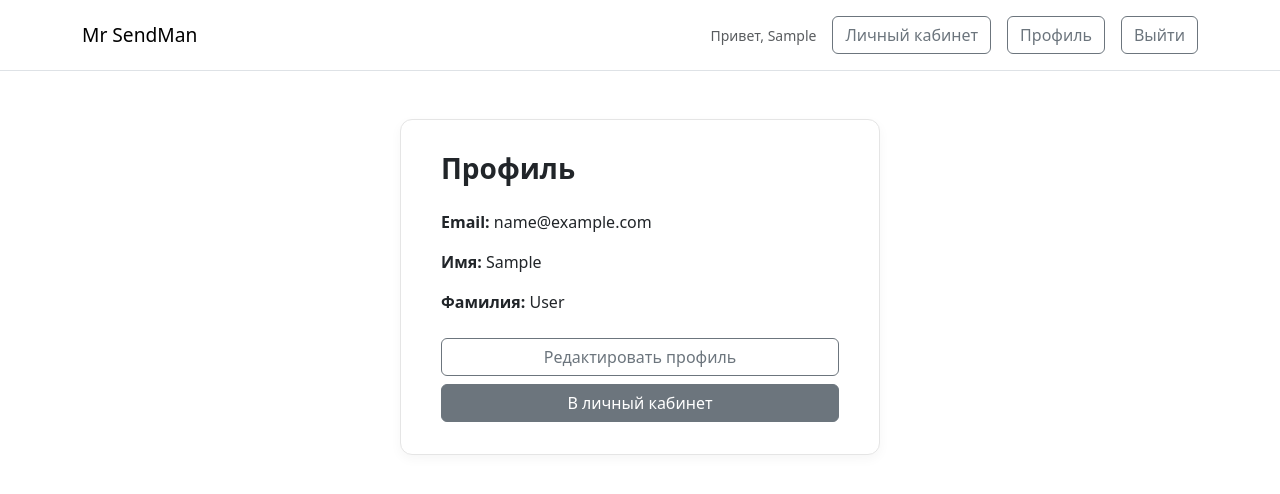
After one commit to newfatto/mrsendman, a Django app: page /users/profile/ in a window 1280 px wide. The commit adds this page. Shown: the top 494 px of the page. Run offline with Django 5.2, Linux system fonts and the light colour scheme; the visitor is signed in with stand-in values (Sample User, id 1); some libraries are stand-ins or nearby versions.

Commit message:
Обеспечена функциональность приложения users: формы, контроллеры, маршруты, шаблоны

```diff
--- a/config/settings.py
+++ b/config/settings.py
@@ -109,10 +109,10 @@ EMAIL_HOST_USER = os.getenv("EMAIL_HOST_USER")
 EMAIL_HOST_PASSWORD = os.getenv("EMAIL_HOST_PASSWORD")
 DEFAULT_FROM_EMAIL = EMAIL_HOST_USER
 
-# LOGIN_REDIRECT_URL = "/"
-# LOGOUT_REDIRECT_URL = "/"
+LOGIN_REDIRECT_URL = "lk"
+LOGOUT_REDIRECT_URL = "/"
 
-# LOGIN_URL = "users:login"
+LOGIN_URL = "users:login"
 
 CACHE_ENABLED = True
 if CACHE_ENABLED:
--- a/mailings/templates/base.html
+++ b/mailings/templates/base.html
@@ -55,6 +55,56 @@
             background-color: #f8f9fa;
             margin-left: 0.25rem;
         }
+
+        /* ---- Общий стиль страниц с формами ---- */
+
+        .form-page {
+            max-width: 480px;
+            margin: 3rem auto 4rem auto;  /* центрируем и даём отступы сверху/снизу */
+        }
+
+        .form-card {
+            background-color: #ffffff;
+            border: 1px solid #e5e5e5;
+            border-radius: 12px;
+            padding: 2rem 2.5rem;
+            box-shadow: 0 4px 12px rgba(0, 0, 0, 0.04);
+        }
+
+        .form-title {
+            font-size: 1.75rem;
+            font-weight: 600;
+            margin-bottom: 1.5rem;
+        }
+
+        .form-actions {
+            margin-top: 1.5rem;
+        }
+
+        /* Основная серая кнопка */
+        .custom-main-btn {
+        background-color: #6c757d !important;
+        border-color: #6c757d !important;
+        color: #ffffff !important;
+        }
+
+.custom-main-btn:hover {
+    background-color: #5a6268 !important;
+    border-color: #545b62 !important;
+}
+
+/* Контурная кнопка */
+.custom-outline-btn {
+    border-color: #6c757d !important;
+    color: #6c757d !important;
+}
+
+.custom-outline-btn:hover {
+    background-color: #f2f2f2 !important;
+    color: #6c757d !important;
+    border-color: #6c757d !important;
+}
+
     </style>
 </head>
 <body>
--- a/mailings/templates/header.html
+++ b/mailings/templates/header.html
@@ -1,13 +1,48 @@
 <!-- Верхняя панель -->
-<header class="py-3 border-bottom">
+<header class="py-3 border-bottom bg-white">
     <div class="container d-flex justify-content-between align-items-center">
-        <!-- Кнопка на главную -->
-        <a href="#" class="brand-title">Mr SendMan</a>
 
-        <!-- Вход / Регистрация -->
-        <div class="d-flex gap-2">
-            <a href="#" class="btn btn-outline-secondary">Вход</a>
-            <a href="#" class="btn btn-outline-secondary">Регистрация</a>
+        <!-- Лого / кнопка домой -->
+        <a href="/" class="brand-title">Mr SendMan</a>
+
+        <!-- Правая панель -->
+        <div class="d-flex align-items-center gap-3">
+
+            {% if user.is_authenticated %}
+                <span class="text-muted small">
+                    Привет, {{ user.first_name|default:user.email }}
+                </span>
+
+                <a href="{% url 'users:lk' %}"
+                   class="btn btn-outline-secondary custom-outline-btn">
+                    Личный кабинет
+                </a>
+
+                <a href="{% url 'users:profile' %}"
+                   class="btn btn-outline-secondary custom-outline-btn">
+                    Профиль
+                </a>
+
+                <form method="post" action="{% url 'users:logout' %}" class="m-0">
+                    {% csrf_token %}
+                    <button type="submit"
+                            class="btn btn-outline-secondary custom-outline-btn">
+                        Выйти
+                    </button>
+                </form>
+
+            {% else %}
+                <a href="{% url 'users:login' %}"
+                   class="btn btn-outline-secondary custom-outline-btn">
+                    Вход
+                </a>
+
+                <a href="{% url 'users:register' %}"
+                   class="btn btn-outline-secondary custom-outline-btn">
+                    Регистрация
+                </a>
+            {% endif %}
+
         </div>
     </div>
 </header>
--- /dev/null
+++ b/users/templates/profile.html
@@ -0,0 +1,46 @@
+{% extends "base.html" %}
+{% block title %}Профиль{% endblock %}
+
+{% block content %}
+<main class="container">
+
+    <div class="form-page">
+        <div class="form-card">
+
+            <!-- Заголовок -->
+            <h2 class="form-title mb-4">Профиль</h2>
+
+            <!-- Блок с данными -->
+            <div class="mb-4">
+                <p><strong>Email:</strong> {{ user.email }}</p>
+                <p><strong>Имя:</strong> {{ user.first_name }}</p>
+                <p><strong>Фамилия:</strong> {{ user.last_name }}</p>
+
+                {% if user.avatar %}
+                    <div class="mt-3 text-center">
+                        <img src="{{ user.avatar.url }}" alt="Аватар пользователя"
+                             class="rounded-circle border"
+                             style="width: 120px; height: 120px; object-fit: cover;">
+                    </div>
+                {% endif %}
+            </div>
+
+            <!-- Кнопки -->
+            <div class="d-flex flex-column gap-2">
+
+                <a href="{% url 'users:profile_update' %}"
+                   class="btn btn-outline-secondary w-100">
+                    Редактировать профиль
+                </a>
+
+                <a href="{% url 'users:lk' %}"
+                   class="btn btn-secondary w-100">
+                    В личный кабинет
+                </a>
+            </div>
+
+        </div>
+    </div>
+
+</main>
+{% endblock %}
--- a/users/urls.py
+++ b/users/urls.py
@@ -1,15 +1,22 @@
 from django.urls import path
 
 from users.apps import UsersConfig
-
-from . import views
+from users.views import (
+    CustomLoginView,
+    CustomLogoutView,
+    ProfileUpdateView,
+    RegisterView,
+    UserDashboardView,
+    UserDetailView,
+)
 
 app_name = UsersConfig.name
 
 urlpatterns = [
-    #     path("login/", CustomLoginView.as_view(), name="login"),
-    #     path("logout/", CustomLogoutView.as_view(), name="logout"),
-    #     path("register/", RegisterView.as_view(), name="register"),
-    #     path("profile/", UserDetailView.as_view(), name="profile"),
-    #     path("profile/update/", ProfileUpdateView.as_view(), name="profile_update"),
+    path("login/", CustomLoginView.as_view(), name="login"),
+    path("logout/", CustomLogoutView.as_view(), name="logout"),
+    path("register/", RegisterView.as_view(), name="register"),
+    path("profile/", UserDetailView.as_view(), name="profile"),
+    path("profile/update/", ProfileUpdateView.as_view(), name="profile_update"),
+    path("lk/", UserDashboardView.as_view(), name="lk"),
 ]
--- a/users/views.py
+++ b/users/views.py
@@ -0,0 +1,114 @@
+from typing import Any
+
+from django.conf import settings
+from django.contrib.auth import login
+from django.contrib.auth.mixins import LoginRequiredMixin
+from django.contrib.auth.views import LoginView, LogoutView
+from django.core.mail import send_mail
+from django.shortcuts import get_object_or_404
+from django.urls import reverse_lazy
+from django.views.generic import DetailView, TemplateView
+from django.views.generic.edit import CreateView, UpdateView
+
+from mailings.models import Mailing, MailingAttempt, Message, Recipient
+from users.forms import CustomUserAuthenticationForm, CustomUserCreationForm, UserUpdateForm
+from users.models import CustomUser
+
+
+class RegisterView(CreateView):
+    """Контроллер для регистрации нового пользователя.
+    Создаёт пользователя, логинит, отправляет welcome-письмо.
+    """
+
+    model = CustomUser
+    form_class = CustomUserCreationForm
+    template_name = "register.html"
+    success_url = reverse_lazy("users:lk")
+
+    def form_valid(self, form):
+        """
+        Вызывается при валидной форме.
+        Сохраняет пользователя, логинит его и отправляет письмо.
+        """
+        response = super().form_valid(form)
+        user = self.object
+        login(self.request, user)
+        self.send_welcome_email(user.email)
+        return response
+
+    def send_welcome_email(self, user_email):
+        """
+        Отправляет приветственное письмо новому пользователю.
+        """
+        subject = "Добро пожаловать в Mr SandMan"
+        message = (
+            "Ура! Ты зарегистрирован на сайте. Теперь тебе доступно то, что доступно зарегистрированным пользователям"
+        )
+        recipient_list = [
+            user_email,
+        ]
+        send_mail(subject, message, settings.EMAIL_HOST_USER, recipient_list)
+
+
+class CustomLoginView(LoginView):
+    """Контроллер авторизации пользователя."""
+
+    form_class = CustomUserAuthenticationForm
+    template_name = "login.html"
+    next_page = reverse_lazy("users:lk")
+
+
+class CustomLogoutView(LogoutView):
+    """Контроллер выхода пользователя из системы."""
+
+    next_page = reverse_lazy("mailings:index")
+
+
+class UserDetailView(LoginRequiredMixin, DetailView):
+    model = CustomUser
+    template_name = "profile.html"
+    context_object_name = "user"
+
+    def get_object(self, queryset=None):
+        return self.request.user
+
+
+class ProfileUpdateView(LoginRequiredMixin, UpdateView):
+    model = CustomUser
+    form_class = UserUpdateForm
+    template_name = "edit.html"
+    success_url = reverse_lazy("users:lk")
+
+    def get_object(self, queryset=None):
+        """Возвращает текущего пользователя (запрещает редактирование чужих профилей)."""
+        return get_object_or_404(CustomUser, pk=self.request.user.pk)
+
+    def get_success_url(self):
+        """Динамически формирует URL для перенаправления после успешного сохранения."""
+        return reverse_lazy("users:lk")
+
+    def form_valid(self, form):
+        """Дополнительная логика при валидном формировании (опционально)."""
+        response = super().form_valid(form)
+        # Здесь можно добавить сообщения об успехе, логирование и т.п.
+        return response
+
+
+class UserDashboardView(LoginRequiredMixin, TemplateView):
+    """
+    Представление личного кабинета пользователя.
+    Отображает краткую информацию об активности:
+    количество получателей, писем и рассылок.
+    """
+
+    template_name = "lk.html"
+
+    def get_context_data(self, **kwargs: Any) -> dict[str, Any]:
+        context: dict[str, Any] = super().get_context_data(**kwargs)
+        user = self.request.user
+
+        context["recipients_count"] = Recipient.objects.filter(owner=user).count()
+        context["messages_count"] = Message.objects.filter(owner=user).count()
+        context["mailings_count"] = Mailing.objects.filter(owner=user).count()
+
+        return context
```
Also changed, not shown: users/forms.py (+3 -14 lines), users/templates/edit.html (added, +21 -0 lines), users/templates/lk.html (added, +25 -0 lines), users/templates/login.html (added, +23 -0 lines), users/templates/register.html (added, +23 -0 lines).
